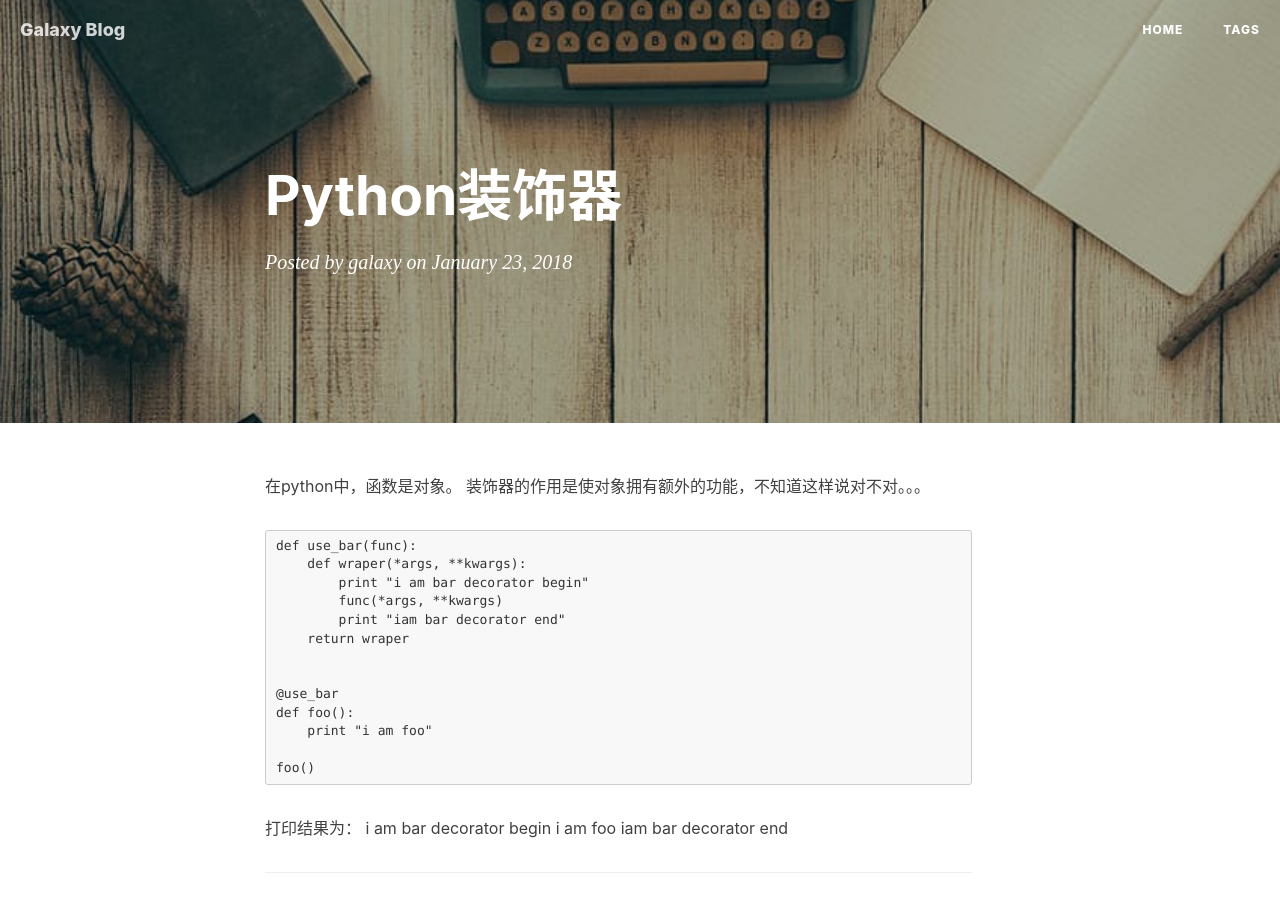
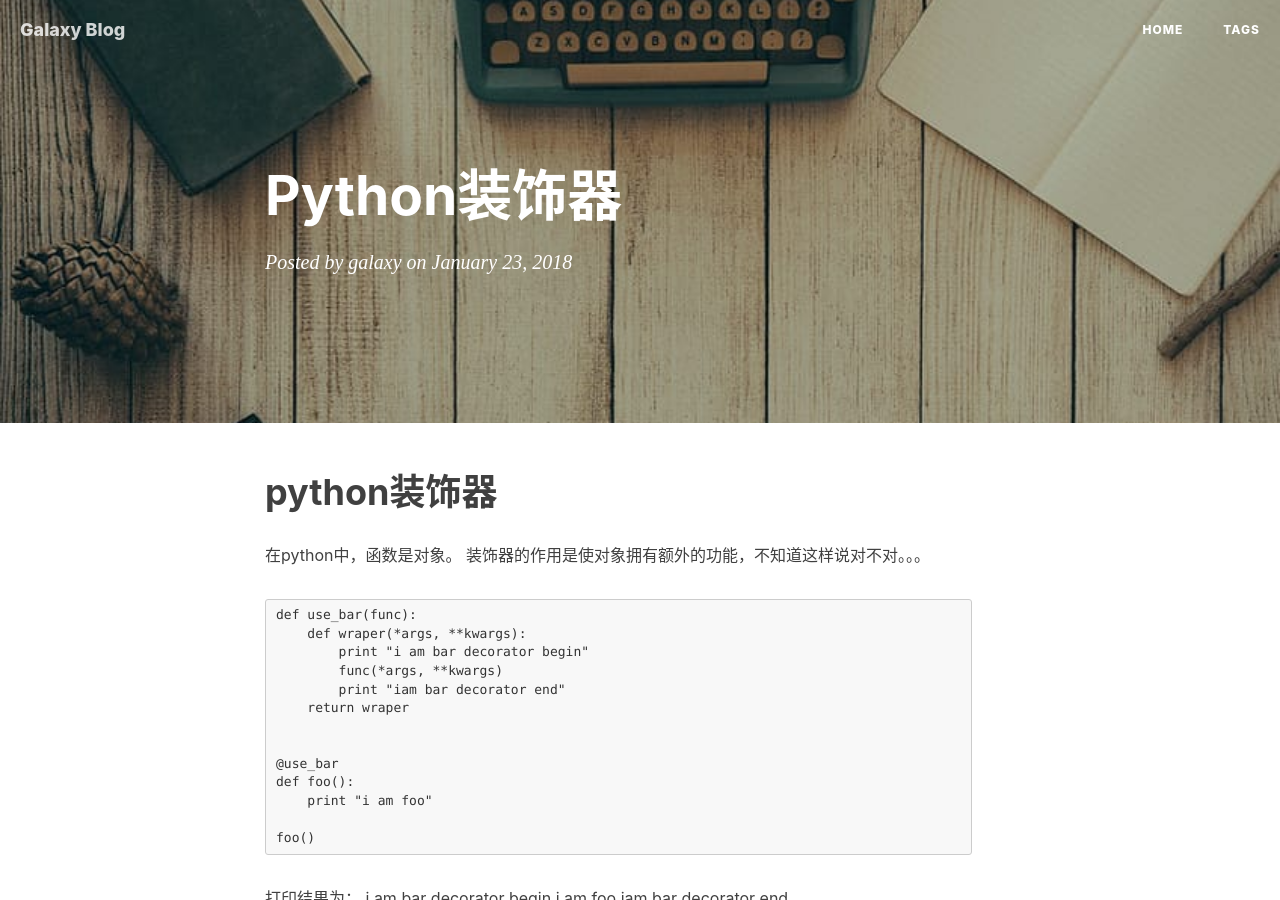
Before and after one commit to tjcrt/tjcrt.github.io, a Jekyll site: the page built from _posts/2018-01-23-python装饰器.md, in a window 1280 px wide and 900 px high. Built offline with Jekyll 4.4.1, drawn with Linux system fonts in a browser that asks for light colours; nearby versions of some CDN libraries; comment, search, counter and statistics services are not loaded.

Commit message:
Update 2018-01-23-python装饰器.md

```diff
--- a/_posts/2018-01-23-python装饰器.md
+++ b/_posts/2018-01-23-python装饰器.md
@@ -2,6 +2,8 @@
 layout: post
 author: galaxy
 ---
+
+# python装饰器
 
 在python中，函数是对象。
 装饰器的作用是使对象拥有额外的功能，不知道这样说对不对。。。
```
